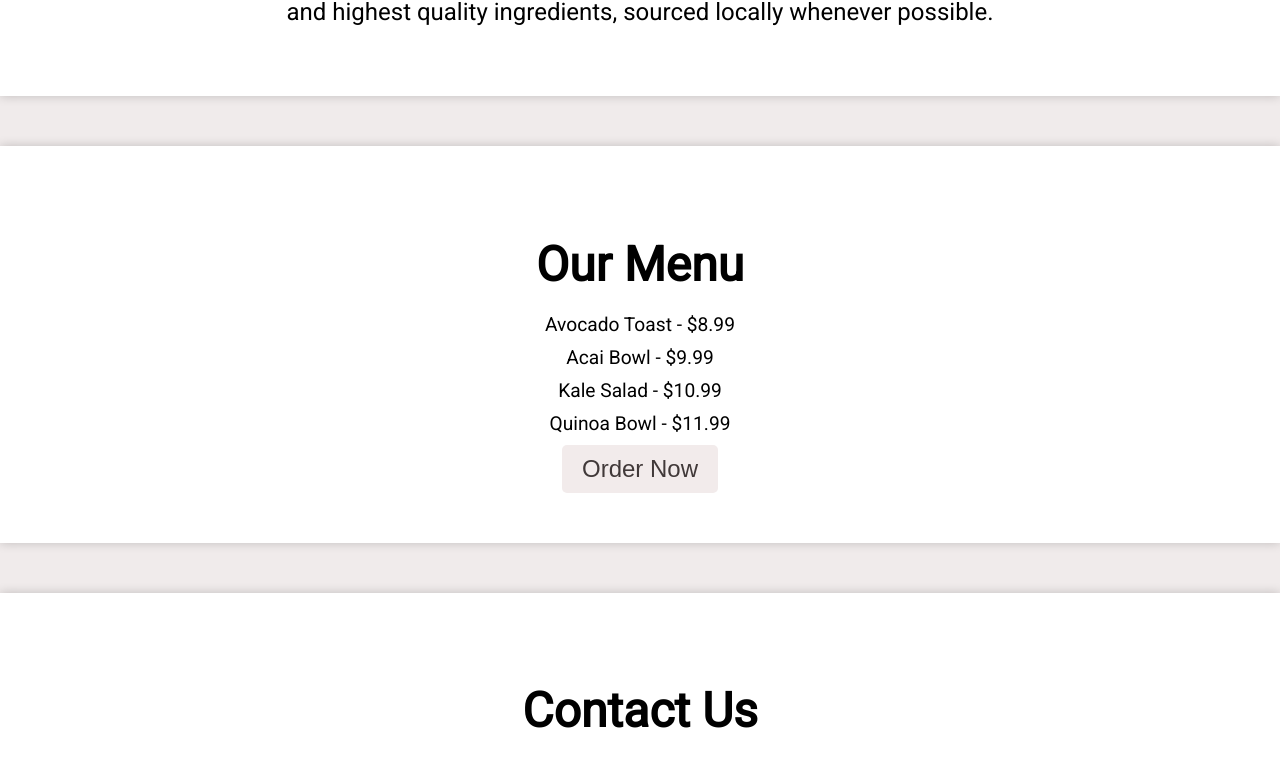
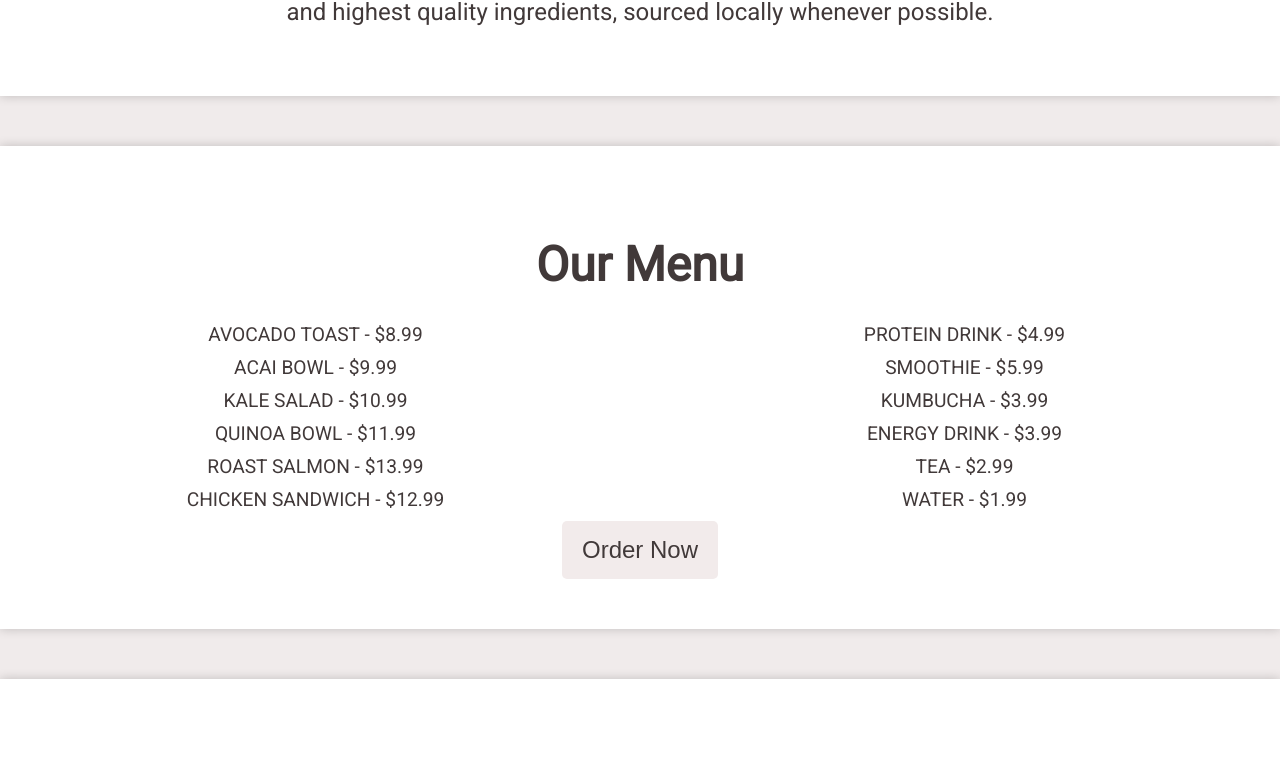
Before and after one commit to Dolsen0/landing-page-better-bites-m, a React (Create React App) app: page / in a window 1280 px wide. Shown: the part 747-1518 px from the top of the page. Built offline with nearby package versions, Linux system fonts and the light colour scheme.

Commit message:
added drinks to menu and adjusted color for text

```diff
--- a/src/App.css
+++ b/src/App.css
@@ -2,11 +2,11 @@
   text-align: center;
   font-family: 'Roboto', sans-serif;
   background-color: #f0ebeb;
+  color: #413939;
 }
 
 header {
   background-image: url('https://food.fnr.sndimg.com/content/dam/images/food/fullset/2013/11/25/0/FNK_pan-seared-salmon-with-kale-apple-salad_s4x3.jpg.rend.hgtvcom.966.725.suffix/1387918756116.jpeg');
-  /* background-image: url('https://restaurantden.com/wp-content/uploads/2017/09/foodiesfeed.jpg'); */
   background-size: cover;
   background-position: center;
   height: 500px;
@@ -24,7 +24,7 @@ nav {
   left: 0;
   width: 100%;
   padding: 20px;
-  background-color: rgba(0, 0, 0, 0.5);
+  background-color: rgba(31, 30, 30, 0.5);
   opacity: 0.7;
 }
 nav ul {
@@ -65,7 +65,7 @@ button {
   background-color: #f2ebeb;
   color: #413939;
   font-size: 1.5rem;
-  padding: 10px 20px;
+  padding: 15px 20px;
   border: none;
   border-radius: 5px;
   cursor: pointer;
@@ -86,6 +86,24 @@ button:hover {
 h2 {
   font-size: 3rem;
   margin-bottom: 20px;
+}
+
+#menu {
+  display: flex;
+  justify-content: space-between;
+}
+
+#foodMenu, #drinkMenu {
+  display: inline-block;
+  width: 45%;
+}
+
+#foodMenu {
+  float: left;
+}
+
+#drinkMenu {
+  float: right;
 }
 
 ul {
@@ -124,6 +142,10 @@ textarea {
   background-color: #f7f3f3;
 }
 
+/* #contactSection{
+  background-image: url('https://restaurantden.com/wp-content/uploads/2017/09/foodiesfeed.jpg');
+} */
+
 button[type='submit'] {
   background-color: #f2ebeb;
   color: #413939;
--- a/src/App.js
+++ b/src/App.js
@@ -17,7 +17,7 @@ function App() {
       <section className="App-section">
         <Menu />
       </section>
-      <section className="App-section">
+      <section className="App-section" id="contactSection">
        <Contact />
       </section>
     </div>
--- a/src/components/Menu.jsx
+++ b/src/components/Menu.jsx
@@ -1,18 +1,44 @@
 function Menu() {
+  const menuFood = {
+    avocadoToast: 8.99,
+    acaiBowl: 9.99,
+    kaleSalad: 10.99,
+    quinoaBowl: 11.99,
+    roastSalmon: 13.99,
+    chickenSandwich: 12.99,
+  };
+
+  const menuDrinks = {
+    proteinDrink: 4.99,
+    smoothie: 5.99,
+    kumbucha: 3.99,
+    energyDrink: 3.99,
+    tea: 2.99,
+    water: 1.99,
+  }
+
+  const foodItems = Object.entries(menuFood).map(([item, price]) => (
+    <li key={item}>
+      {item.replace(/([A-Z])/g, ' $1').toUpperCase()} - ${price.toFixed(2)}
+    </li>
+  ));
+
+  const drinkItems = Object.entries(menuDrinks).map(([item, price]) => (
+    <li key={item}>
+      {item.replace(/([A-Z])/g, ' $1').toUpperCase()} - ${price.toFixed(2)}
+    </li>
+  ));
+
   return (
     <>
-      <h2 id="menu">Our Menu</h2>
-      <ul>
-        <li>Avocado Toast - $8.99</li>
-        <li>Acai Bowl - $9.99</li>
-        <li>Kale Salad - $10.99</li>
-        <li>Quinoa Bowl - $11.99</li>
-      </ul>
+      <h2>Our Menu</h2>
+      <div id="Menu">
+      <ul id="foodMenu">{foodItems}</ul>
+      <ul id="drinkMenu">{drinkItems}</ul>
+      </div>
       <button>Order Now</button>
     </>
   );
 }
 
 export default Menu;
-
-// Path: src/components/Menu.jsx
```
